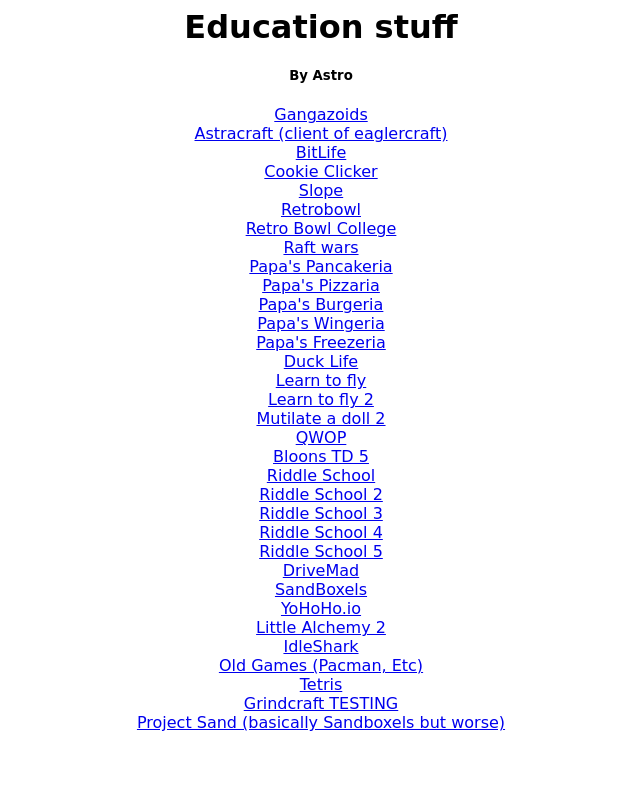
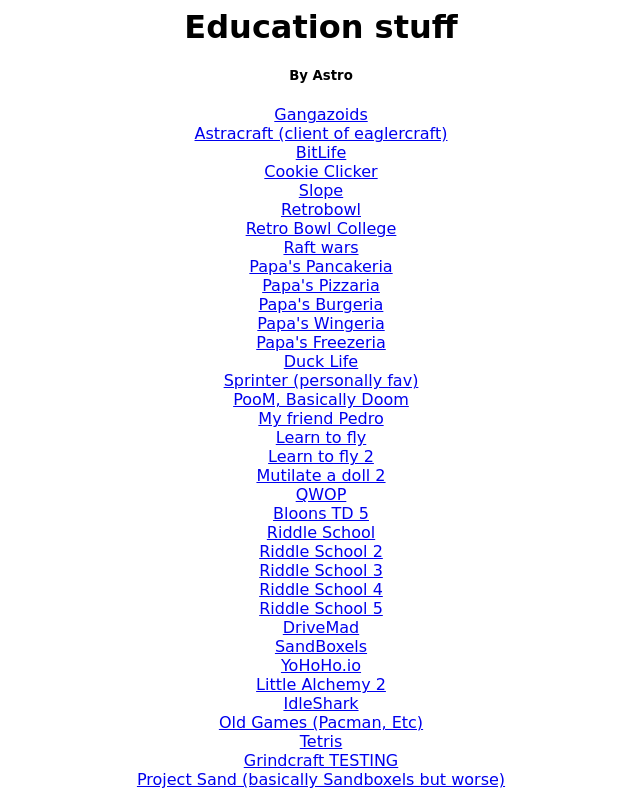
Before and after one commit to AstroC0ding/Gangazoids.V2, a website: page L.html in a window 1280 px wide. Shown: the whole page, without its empty margins (319-959 px from the left). Drawn offline with Linux system fonts and the light colour scheme.

Commit message:
Update L.html

```diff
--- a/L.html
+++ b/L.html
@@ -33,6 +33,12 @@
           <a href="PF.html">Papa's Freezeria</a>
           <br>
           <a href="DL.html">Duck Life</a>
+          <br>
+          <a href="SPRINTER.html">Sprinter (personally fav)</a>
+          <br>
+          <a href="POOM.html">PooM, Basically Doom</a>
+          <br>
+          <a href="MFP.html">My friend Pedro</a>
           <br>
           <a href="LTF.html">Learn to fly</a>
           <br>
```
